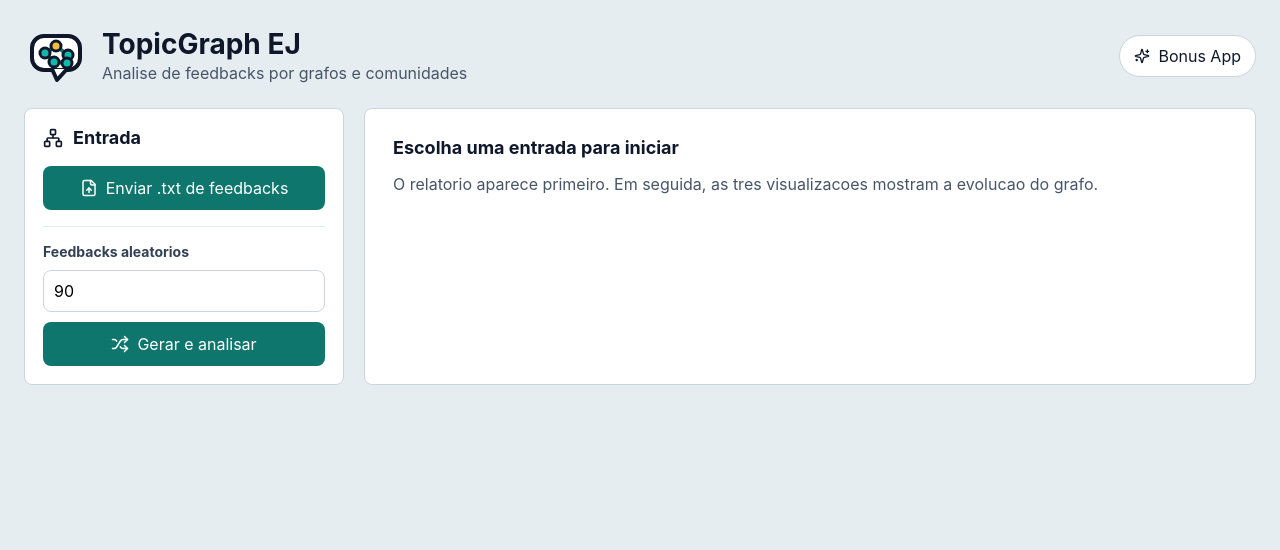
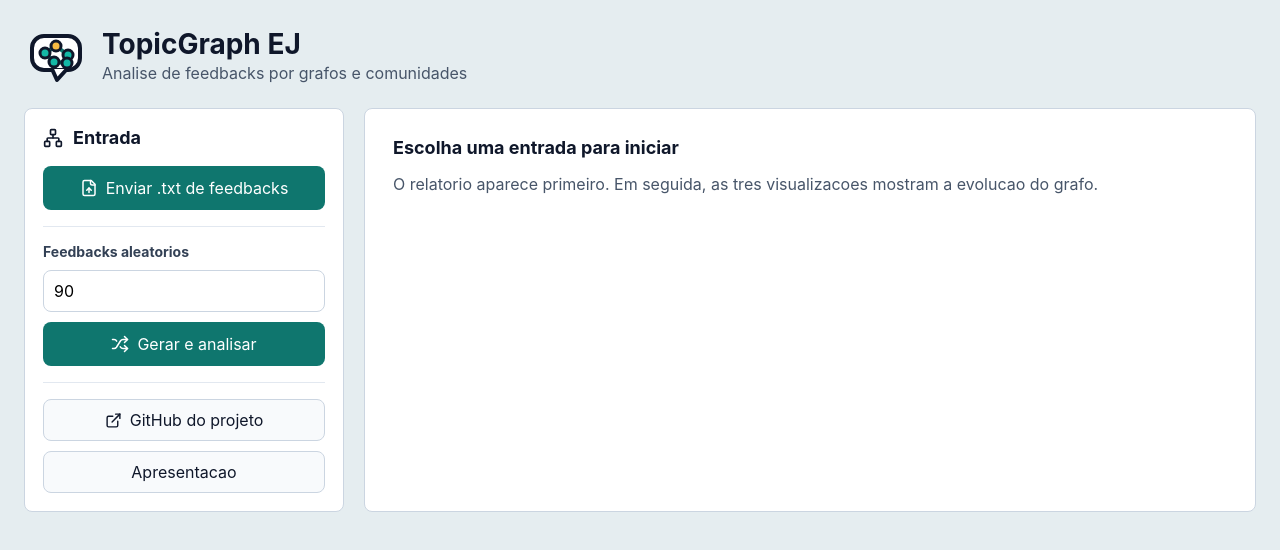
Before and after one commit to Pietrocv/estrutura-de-dados-2-projeto-final, a React (Vite) app in the folder frontend/: page / in a window 1280 px wide. Shown: the top 550 px of the page. Built offline with nearby package versions, Linux system fonts and the light colour scheme.

Commit message:
Ajusta atalhos do app

```diff
--- a/frontend/src/App.jsx
+++ b/frontend/src/App.jsx
@@ -1,6 +1,6 @@
 import React, { useMemo, useState } from "react";
 import { createRoot } from "react-dom/client";
-import { FileUp, Loader2, Maximize2, Network, Shuffle, Sparkles, X } from "lucide-react";
+import { ExternalLink, FileUp, Loader2, Maximize2, Network, Shuffle, X } from "lucide-react";
 import "./styles.css";
 
 const API_URL = "http://127.0.0.1:8000";
@@ -121,10 +121,6 @@ function App() {
     <main className="appShell">
       <header className="topbar">
         <Logo />
-        <div className="statusPill">
-          <Sparkles size={16} />
-          Bonus App
-        </div>
       </header>
 
       <section className="workspace">
@@ -154,6 +150,19 @@ function App() {
             </button>
           </div>
           {erro && <p className="error">{erro}</p>}
+          <div className="projectLinks">
+            <a
+              href="https://github.com/Pietrocv/estrutura-de-dados-2-projeto-final"
+              target="_blank"
+              rel="noreferrer"
+            >
+              <ExternalLink size={17} />
+              GitHub do projeto
+            </a>
+            <button type="button" onClick={() => window.alert("Pagina de apresentacao em construcao.")}>
+              Apresentacao
+            </button>
+          </div>
         </aside>
 
         <section className="results">
--- a/frontend/src/styles.css
+++ b/frontend/src/styles.css
@@ -25,7 +25,6 @@ input {
 .topbar {
   align-items: center;
   display: flex;
-  justify-content: space-between;
   margin: 0 auto 20px;
   max-width: 1480px;
 }
@@ -50,16 +49,6 @@ input {
 .brand p {
   color: #475569;
   margin: 4px 0 0;
-}
-
-.statusPill {
-  align-items: center;
-  background: #ffffff;
-  border: 1px solid #cbd5e1;
-  border-radius: 999px;
-  display: flex;
-  gap: 8px;
-  padding: 10px 14px;
 }
 
 .workspace {
@@ -163,6 +152,35 @@ input {
   color: #991b1b;
   margin: 14px 0 0;
   padding: 10px;
+}
+
+.projectLinks {
+  border-top: 1px solid #e2e8f0;
+  display: grid;
+  gap: 10px;
+  margin-top: 16px;
+  padding-top: 16px;
+}
+
+.projectLinks a,
+.projectLinks button {
+  align-items: center;
+  background: #f8fafc;
+  border: 1px solid #cbd5e1;
+  border-radius: 8px;
+  color: #0f172a;
+  cursor: pointer;
+  display: flex;
+  gap: 8px;
+  justify-content: center;
+  min-height: 42px;
+  padding: 9px 12px;
+  text-decoration: none;
+}
+
+.projectLinks a:hover,
+.projectLinks button:hover {
+  background: #e2e8f0;
 }
 
 .results {
```
